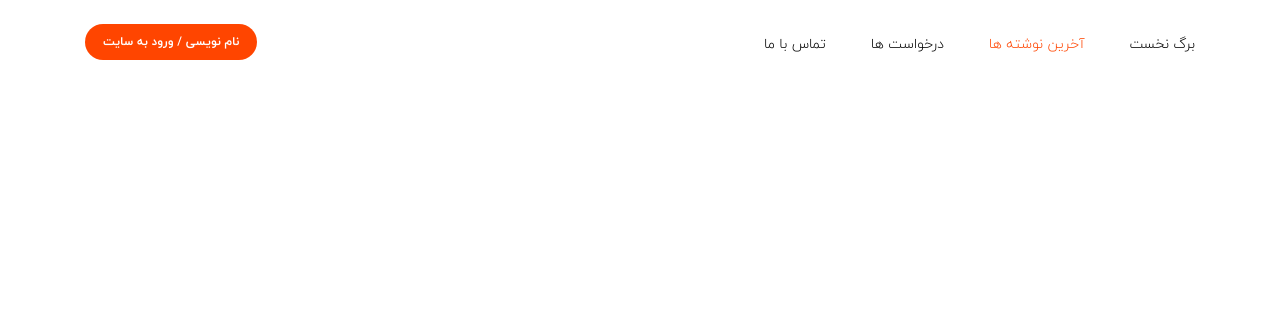
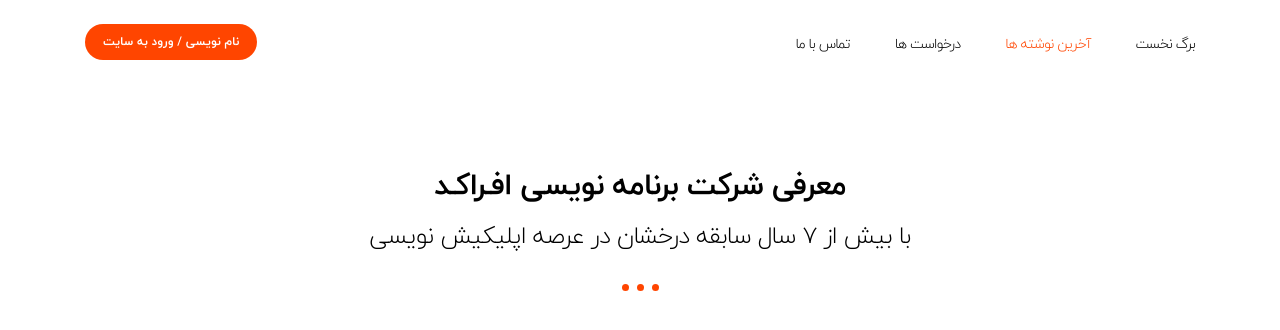
Before and after one commit to asharifineyestani/uni-front, a React (Create React App) app: page /blog in a window 1280 px wide. Shown: the top 330 px of the page. Built offline with nearby package versions, Linux system fonts and the light colour scheme.

Commit message:
add Blog, modify style

```diff
--- a/src/App.js
+++ b/src/App.js
@@ -1,14 +1,20 @@
 import React from 'react';
-import { BrowserRouter as Router } from 'react-router-dom'
+import { BrowserRouter as Router, Route } from 'react-router-dom'
 import Header from './components/Header'
+import Blog from './scenes/Blog'
 import './app.scss'
 
 function App() {
-  return (
-    <Router>
-      <Header />
-    </Router>
-  );
+    return (
+        <Router>
+            <Header />
+            <div className="app-wrapper">
+                <Route path="/blog">
+                    <Blog />
+                </Route>
+            </div>
+        </Router>
+    );
 }
 
 export default App;
--- a/src/app.scss
+++ b/src/app.scss
@@ -1,6 +1,7 @@
 @import 'assets/css/fonts.scss';
 @import 'assets/css/colors.scss';
 @import 'assets/css/buttons.scss';
+@import 'assets/css/dividers.scss';
 
 // Basic
 *,
@@ -11,6 +12,7 @@
 body {
     margin: 0;
     direction: rtl;
+    letter-spacing: -.75px;
     text-align: right;
     overflow-x: hidden;
 }
@@ -28,6 +30,52 @@ a,
 a:hover {
     color: inherit;
     text-decoration: none;
+}
+h1,
+h2,
+h3,
+h4,
+h5,
+h6 {
+    line-height: inherit;
+    margin: inherit;
+}
+
+// Helpers
+.text-center {
+    text-align: center;
+  }
+
+.div-center {
+    float: none !important;
+    display: block !important;
+    position: relative !important;
+    margin-left: auto !important;
+    margin-right: auto !important;
+}
+
+// Card
+.card {
+    min-height: 90px;
+    background-color: #fff;
+    padding: 20px;
+    border-radius: 6px;
+    box-shadow: 0 3px 6px rgba(0, 0, 0, 0.16), 0 3px 6px rgba(0, 0, 0, 0.23);
+}
+
+// Heading
+.app-heading {
+    text-align: center;
+    margin-bottom: 75px;
+}
+.app-heading h1 {
+    font-size: 30px;
+    margin-bottom: 12px;
+}
+.app-heading h2 {
+    font-size: 24px;
+    font-weight: 300;
+    margin-bottom: 30px;
 }
 
 // Header
@@ -61,3 +109,13 @@ a:hover {
     float: left;
     position: relative;
 }
+
+// Section
+.section {
+    padding-top: 75px;
+    padding-bottom: 75px;
+}
+// Section: Blog
+.section-blog {
+    height: 100vh;
+}
--- /dev/null
+++ b/src/assets/css/dividers.scss
@@ -0,0 +1,71 @@
+@import 'colors.scss';
+
+/*------------------------------------
+Dividers
+------------------------------------*/
+
+.divider {
+    height: 5px;
+    display: block;
+    position: relative;
+    margin: 15px auto;
+    background-color: $primary;
+  }
+
+  .divider-line {
+    width: 45px;
+    line-height: 1;
+  }
+
+  .divider-block {
+    width: 100%;
+    display: block;
+  }
+
+  .divider-dots,
+  .divider-dots:before,
+  .divider-dots:after {
+    width: 7px;
+    height: 7px;
+    display: block;
+    background: $primary;
+    border-radius: 50%;
+  }
+
+  .divider-dots:before,
+  .divider-dots:after {
+    content: "";
+    position: absolute;
+  }
+
+  .divider-dots:before {
+    left: -15px;
+  }
+
+  .divider-dots:after {
+    right: -15px;
+  }
+
+  .divider-double {
+    height: 7px;
+    background: transparent !important;
+    border-top: 2px solid;
+    border-bottom: 2px solid;
+    border-color: $primary;
+  }
+
+  .text-left .divider {
+    margin-left: 0;
+  }
+
+  .text-right .divider {
+    margin-right: 0;
+  }
+
+  .text-left .divider-dots {
+    left: 15px;
+  }
+
+  .text-right .divider-dots {
+    right: 15px;
+  }
--- /dev/null
+++ b/src/scenes/Blog.js
@@ -0,0 +1,21 @@
+import React from 'react'
+import { Container, Row, Col } from 'react-grid-system'
+
+
+export default () => {
+    return (
+        <section className="section section-blog">
+            <Container>
+                <Row>
+                    <Col lg={7} className="div-center">
+                        <div className="app-heading">
+                            <h1>معرفی شرکت برنامه نویسی افـراکـد</h1>
+                            <h2>با بیش از 7 سال سابقه درخشان در عرصه اپلیکیش نویسی</h2>
+                            <div className="divider divider-dots"></div>
+                        </div>
+                    </Col>
+                </Row>
+            </Container>
+        </section>
+    )
+}
```
